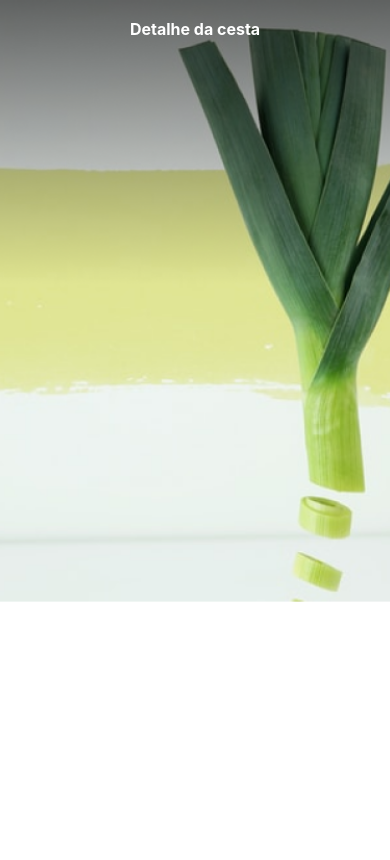
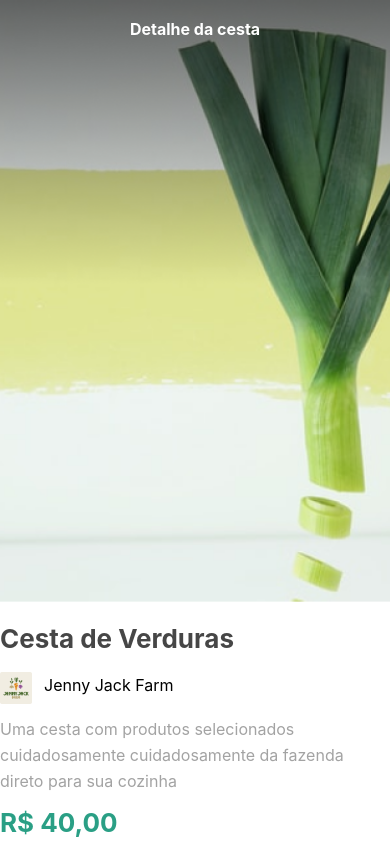
Before and after one commit to Gustavobtfelix/React-Native-App-orgs-cesta, a React Native app: screen / in a window 390 px wide. Built offline with nearby package versions, Linux system fonts and the light colour scheme.

Commit message:
adicionando style e css

```diff
--- a/src/telas/Cesta.js
+++ b/src/telas/Cesta.js
@@ -1,30 +1,79 @@
-import { Image, StyleSheet, Dimensions, Text } from 'react-native';
+import { Image, StyleSheet, Dimensions, Text, View } from 'react-native';
 
 import topo from '../../assets/topo.png';
+import logoFazenda from '../../assets/logoFazenda.png';
 
 const width = Dimensions.get('screen').width;
 
 export default function Cesta() { // export é para poder utilizar componente em outros arquivos, default limita a quantidade de funções que podem ser exportadas para 1. <> = fragmento (agrupamento de componentes)
     return<>
-        <Image source={topo} style={estilos.topo}/>
+        <Image source={topo} style={estilos.imagemTopo}/>
         <Text style ={estilos.titulo}>Detalhe da cesta</Text>
+
+        <View  style={estilos.cesta}>
+            <Text style={estilos.nome}>Cesta de Verduras</Text>
+            <View style={estilos.quebraLinha}>
+                <Image source={logoFazenda} style={estilos.imagemLogoFazenda}/>
+                <Text style={estilos.nomeFazenda}>Jenny Jack Farm</Text>
+            </View>
+            <Text style={estilos.descricao}>
+                Uma cesta com produtos selecionados cuidadosamente
+                cuidadosamente da fazenda direto para
+                sua cozinha
+            </Text>
+            <Text style={estilos.preco}>R$ 40,00</Text>
+        </View>
     </>
 }
 //stylesheet pode ser enviado para outra pagina, apenas importando e deixando o codigo mais limpo
 const estilos = StyleSheet.create({ //578 = altura da imagem, 768 = largura da imagem
-    topo: {
+    imagemTopo: {
         width: "100%",
         height: 578 / 768 * width,
     },
     titulo: {
+        padding: 16,
+        color: "white",
         width: "100%",
         position: "absolute", //posiciona em cima do componente anterior
         textAlign: "center",
         fontSize: 16,
         lineHeight: 26,
-        color: "white",
         fontWeight: "bold",
-        padding: 16,
-
+    },
+    cesta: {
+        paddingVertical: 8,
+        paddingVertical: 16,
+    },
+    nome: {
+        color: "#464646",
+        fontSize: 26,
+        lineHeight: 42,
+        fontWeight: "bold",
+    },
+    quebraLinha: {
+        flexDirection: "row", //altera posicionamento de itens na tela
+        paddingVertical: 12,
+    },
+    imagemLogoFazenda: {
+        width: 32,
+        height: 32,
+        marginRight: 12,
+    },
+    nomeFazenda: {
+        fontSize: 16,
+        lineHeight: 26,
+    },
+    descricao: {
+        color: "#A3A3A3",
+        fontSize: 16,
+        lineHeight: 26,
+    },
+    preco: {
+        color: "#2A9F85",
+        marginTop: 8,
+        fontSize: 26,
+        lineHeight: 42,
+        fontWeight: "bold",
     }
 })
```
Also changed, not shown: assets/logoFazenda.png (renamed from assets/logo.png).
